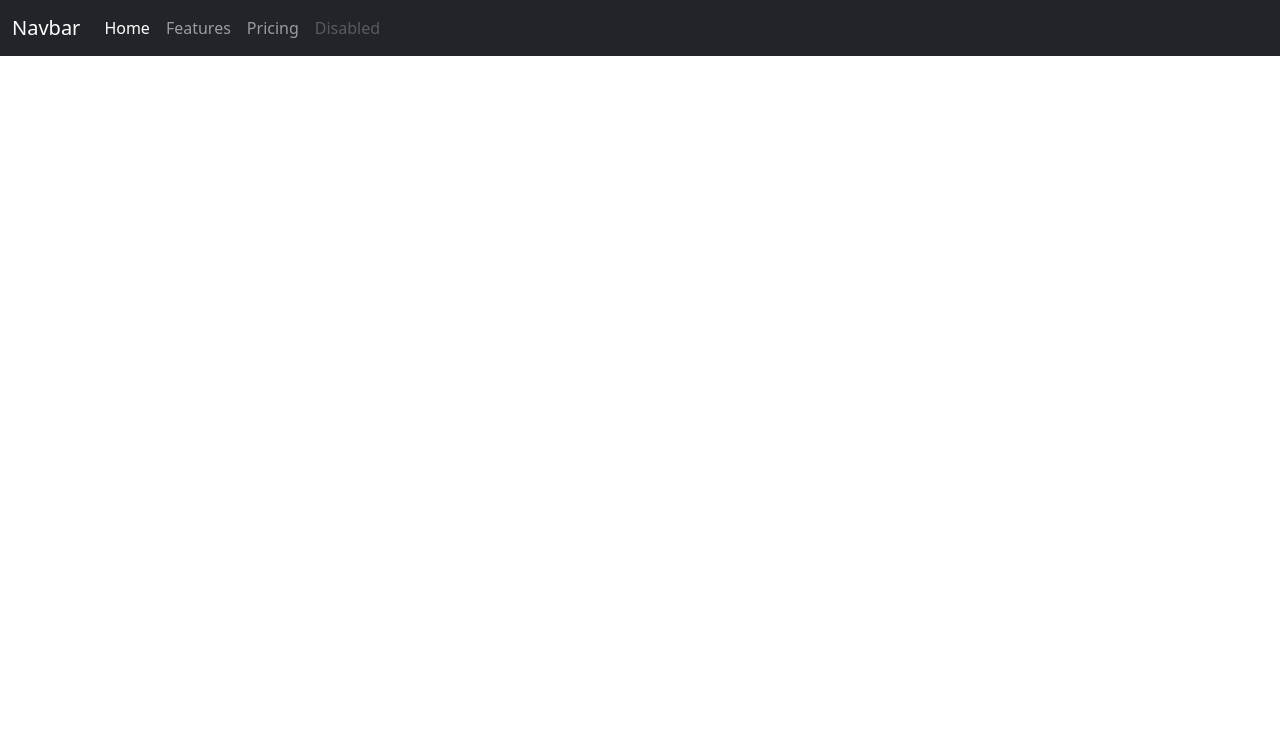
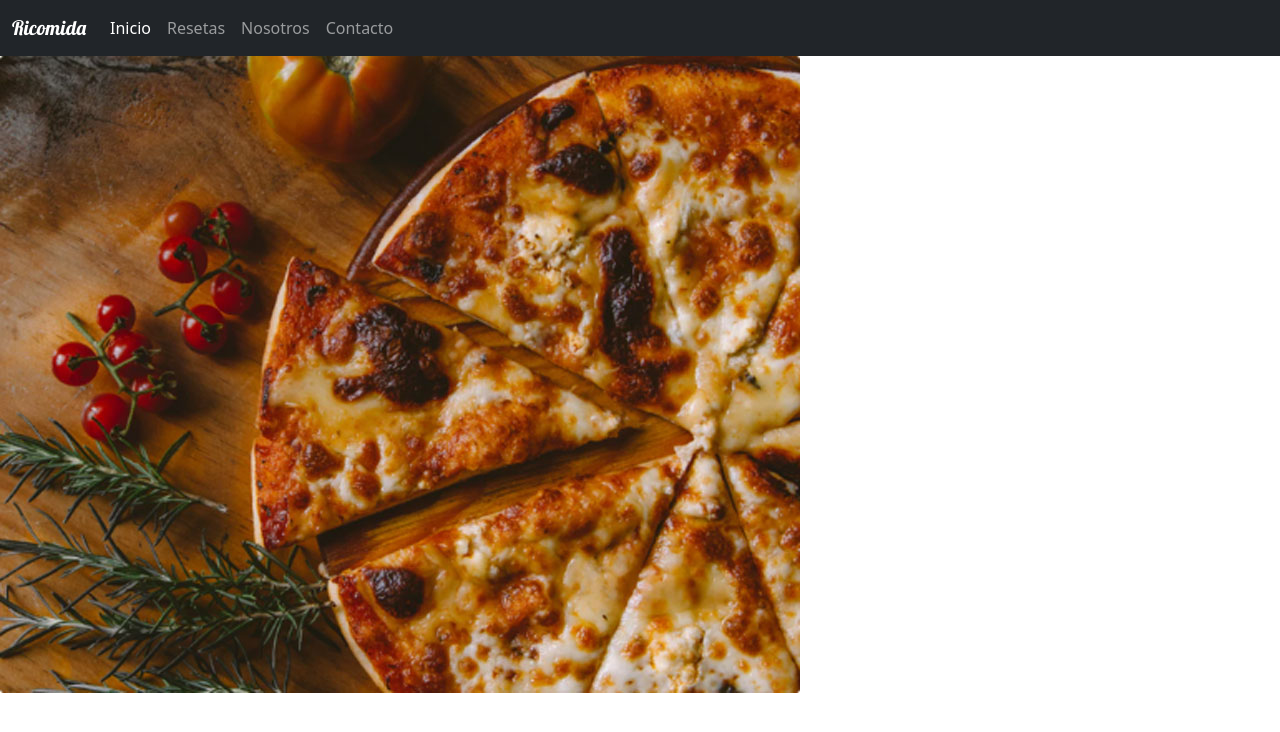
Before and after one commit to danielz5/meetancoffe, a plain HTML site: page inex.html in a window 1280 px wide. Drawn offline with nearby package versions, Linux system fonts and the light colour scheme.

Commit message:
commit despues de imagen

```diff
--- a/inex.html
+++ b/inex.html
@@ -5,36 +5,43 @@
     <meta http-equiv="X-UA-Compatible" content="IE=edge">
     <meta name="viewport" content="width=device-width, initial-scale=1.0">
     <title>Document</title>
+    <!-- bootstrap -->
     <link href="https://cdn.jsdelivr.net/npm/bootstrap@5.1.3/dist/css/bootstrap.min.css" rel="stylesheet" integrity="sha384-1BmE4kWBq78iYhFldvKuhfTAU6auU8tT94WrHftjDbrCEXSU1oBoqyl2QvZ6jIW3" crossorigin="anonymous">
+    <!-- css -->
     <link href="style.css" rel="stylesheet" type="text/css">
+    <!-- font -->
+    <link href="https://fonts.googleapis.com/css2?family=Lobster&display=swap" rel="stylesheet">
 
 </head>
 <body>
     <!-- <div>wassap</div> -->
     <nav class="navbar navbar-expand-lg navbar-dark bg-dark">
         <div class="container-fluid">
-          <a class="navbar-brand" href="#">Navbar</a>
+          <a class="navbar-brand texto" href="#">Ricomida</a>
           <button class="navbar-toggler" type="button" data-bs-toggle="collapse" data-bs-target="#navbarNav" aria-controls="navbarNav" aria-expanded="false" aria-label="Toggle navigation">
             <span class="navbar-toggler-icon"></span>
           </button>
           <div class="collapse navbar-collapse" id="navbarNav">
             <ul class="navbar-nav">
               <li class="nav-item">
-                <a class="nav-link active" aria-current="page" href="#">Home</a>
+                <a class="nav-link active" aria-current="page" href="#">Inicio</a>
               </li>
               <li class="nav-item">
-                <a class="nav-link" href="#">Features</a>
+                <a class="nav-link" href="#">Resetas</a>
               </li>
               <li class="nav-item">
-                <a class="nav-link" href="#">Pricing</a>
+                <a class="nav-link" href="#">Nosotros</a>
               </li>
               <li class="nav-item">
-                <a class="nav-link disabled">Disabled</a>
+                <a class="nav-link" href="#">Contacto</a>
               </li>
             </ul>
           </div>
         </div>
       </nav>
     <!--comentario-->
+    <div>
+      <img src="assets\img\principal.jpg" alt="">
+    </div>
 </body>
 </html>
--- a/style.css
+++ b/style.css
@@ -1,3 +1,6 @@
 div{
     /* background-color: reD; */
 }
+.texto {
+        font-family: Lobster;
+}
```
